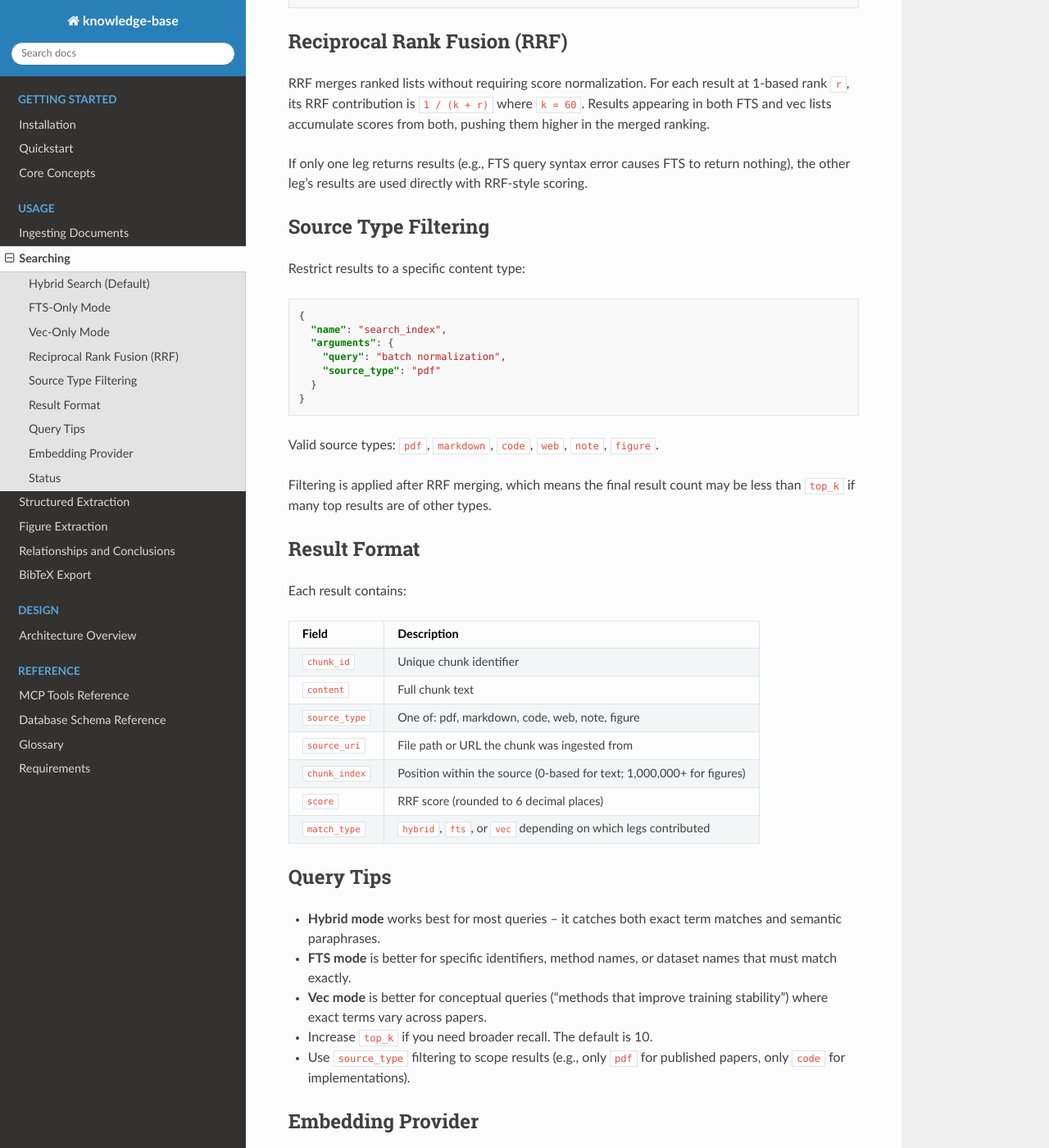
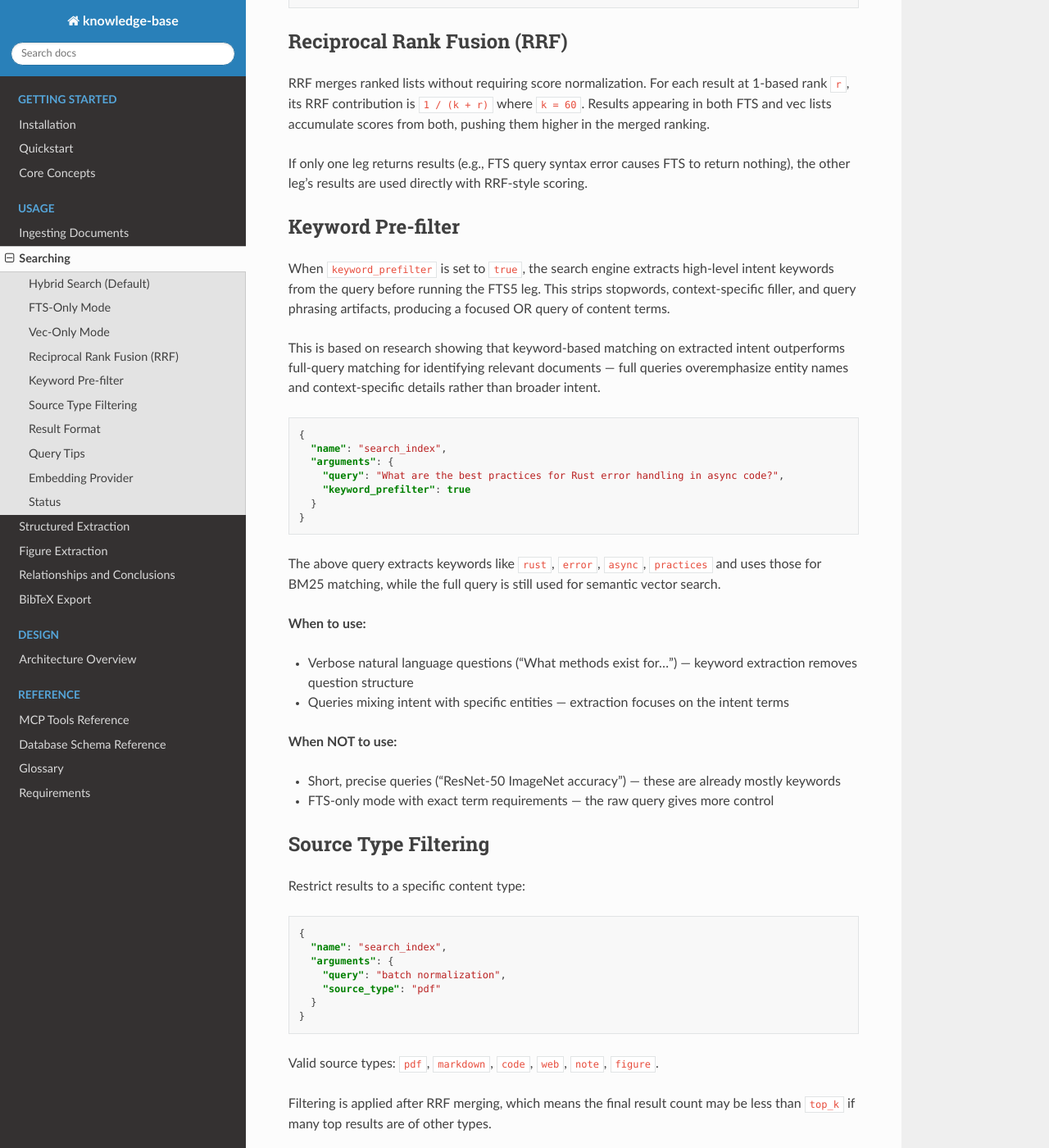
Before and after one commit to dutiona/knowledge-base, a Sphinx documentation site: the page built from docs/usage/searching.md, in a window 1280 px wide and 1400 px high, scrolled down 1177 px. Shown: the whole window at 82% size. Built offline with Sphinx 7.4.7 and the Read the Docs theme 3.1.0, drawn with Linux system fonts in a browser that asks for light colours.

Commit message:
docs(search): document keyword_prefilter option
Explains when to use keyword pre-filtering and how it interacts
with hybrid search.

Part of #130

````diff
--- a/docs/usage/searching.md
+++ b/docs/usage/searching.md
@@ -48,6 +48,34 @@ Semantic search only. Embeds the query and finds the nearest neighbors by cosine
 RRF merges ranked lists without requiring score normalization. For each result at 1-based rank `r`, its RRF contribution is `1 / (k + r)` where `k = 60`. Results appearing in both FTS and vec lists accumulate scores from both, pushing them higher in the merged ranking.
 
 If only one leg returns results (e.g., FTS query syntax error causes FTS to return nothing), the other leg's results are used directly with RRF-style scoring.
+
+## Keyword Pre-filter
+
+When `keyword_prefilter` is set to `true`, the search engine extracts high-level intent keywords from the query before running the FTS5 leg. This strips stopwords, context-specific filler, and query phrasing artifacts, producing a focused OR query of content terms.
+
+This is based on research showing that keyword-based matching on extracted intent outperforms full-query matching for identifying relevant documents — full queries overemphasize entity names and context-specific details rather than broader intent.
+
+```json
+{
+  "name": "search_index",
+  "arguments": {
+    "query": "What are the best practices for Rust error handling in async code?",
+    "keyword_prefilter": true
+  }
+}
+```
+
+The above query extracts keywords like `rust`, `error`, `async`, `practices` and uses those for BM25 matching, while the full query is still used for semantic vector search.
+
+**When to use:**
+
+- Verbose natural language questions ("What methods exist for...") — keyword extraction removes question structure
+- Queries mixing intent with specific entities — extraction focuses on the intent terms
+
+**When NOT to use:**
+
+- Short, precise queries ("ResNet-50 ImageNet accuracy") — these are already mostly keywords
+- FTS-only mode with exact term requirements — the raw query gives more control
 
 ## Source Type Filtering
 
````
